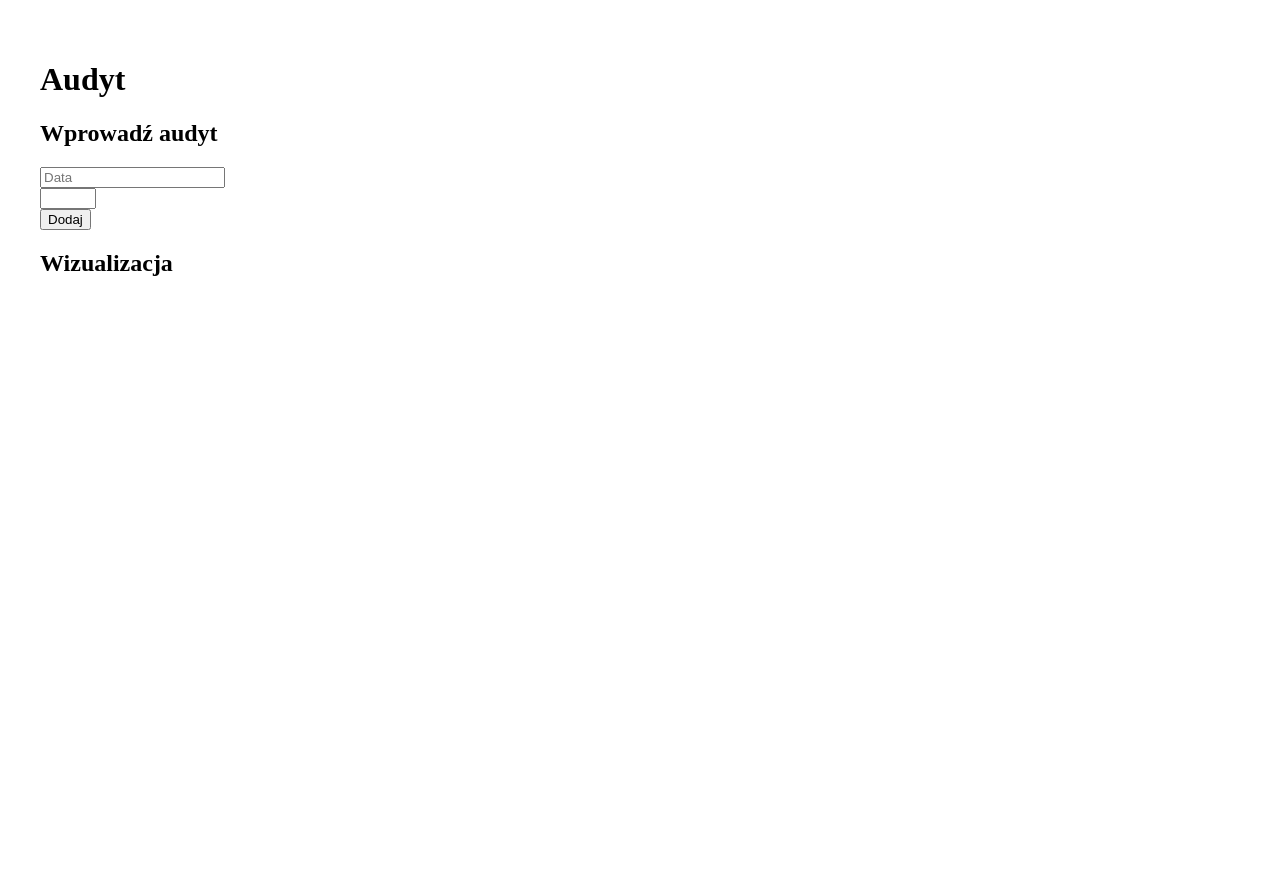
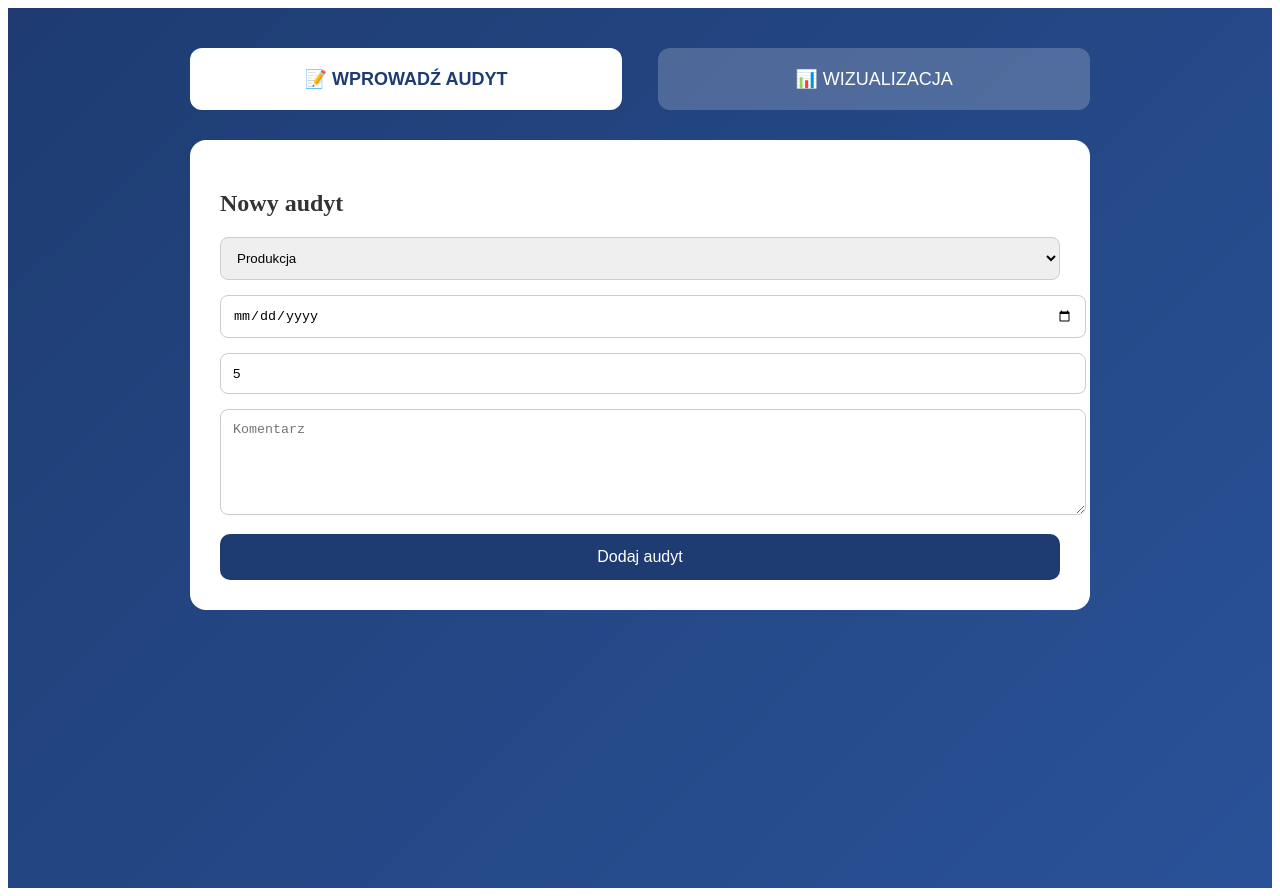
Before and after one commit to jakubpodsiadlo-stack/m-yn-sprawiedliwo-ci, a Next.js app: page / in a window 1280 px wide. Before the commit the page ends 800 px from the top, so only its background shows below. Built offline with nearby package versions, Linux system fonts and the light colour scheme.

Commit message:
Update index.js

```diff
--- a/pages/index.js
+++ b/pages/index.js
@@ -2,6 +2,7 @@ import { useEffect, useState } from "react";
 import PieChart from "../components/PieChart";
 
 export default function Home() {
+  const [tab, setTab] = useState("form");
   const [audits, setAudits] = useState([]);
   const [form, setForm] = useState({
     department: "Produkcja",
@@ -10,11 +11,12 @@ export default function Home() {
     comment: ""
   });
 
-  useEffect(() => {
-    fetch("/api/audits")
-      .then(res => res.json())
-      .then(setAudits);
-  }, []);
+  const load = async () => {
+    const res = await fetch("/api/audits");
+    setAudits(await res.json());
+  };
+
+  useEffect(() => { load(); }, []);
 
   const submit = async () => {
     await fetch("/api/audits", {
@@ -22,23 +24,147 @@ export default function Home() {
       headers: { "Content-Type": "application/json" },
       body: JSON.stringify(form)
     });
-
-    const updated = await fetch("/api/audits").then(r => r.json());
-    setAudits(updated);
+    setForm({ department: "Produkcja", date: "", score: 5, comment: "" });
+    load();
+    setTab("chart");
   };
 
   return (
-    <div style={{ padding: "2rem" }}>
-      <h1>Audyt</h1>
+    <div style={styles.page}>
+      <div style={styles.tabs}>
+        <button
+          onClick={() => setTab("form")}
+          style={tab === "form" ? styles.activeTab : styles.tab}
+        >
+          📝 WPROWADŹ AUDYT
+        </button>
+        <button
+          onClick={() => setTab("chart")}
+          style={tab === "chart" ? styles.activeTab : styles.tab}
+        >
+          📊 WIZUALIZACJA
+        </button>
+      </div>
 
-      <h2>Wprowadź audyt</h2>
-      <input placeholder="Data" onChange={e => setForm({...form, date: e.target.value})} /><br />
-      <input type="number" min="1" max="10"
-        onChange={e => setForm({...form, score: Number(e.target.value)})} /><br />
-      <button onClick={submit}>Dodaj</button>
+      <div style={styles.content}>
+        {tab === "form" && (
+          <div style={styles.card}>
+            <h2>Nowy audyt</h2>
 
-      <h2>Wizualizacja</h2>
-      {audits.length > 0 && <PieChart audits={audits} />}
+            <select
+              value={form.department}
+              onChange={e => setForm({ ...form, department: e.target.value })}
+              style={styles.input}
+            >
+              <option>Produkcja</option>
+              <option>HR</option>
+              <option>Finanse</option>
+              <option>IT</option>
+              <option>Logistyka</option>
+            </select>
+
+            <input
+              type="date"
+              value={form.date}
+              onChange={e => setForm({ ...form, date: e.target.value })}
+              style={styles.input}
+            />
+
+            <input
+              type="number"
+              min="1"
+              max="10"
+              value={form.score}
+              onChange={e => setForm({ ...form, score: +e.target.value })}
+              style={styles.input}
+            />
+
+            <textarea
+              placeholder="Komentarz"
+              value={form.comment}
+              onChange={e => setForm({ ...form, comment: e.target.value })}
+              style={{ ...styles.input, height: "80px" }}
+            />
+
+            <button onClick={submit} style={styles.submit}>
+              Dodaj audyt
+            </button>
+          </div>
+        )}
+
+        {tab === "chart" && (
+          <div style={styles.card}>
+            {audits.length > 0 ? (
+              <PieChart audits={audits} />
+            ) : (
+              <p>Brak danych do wizualizacji</p>
+            )}
+          </div>
+        )}
+      </div>
     </div>
   );
 }
+
+const styles = {
+  page: {
+    minHeight: "100vh",
+    background: "linear-gradient(135deg, #1e3c72, #2a5298)",
+    padding: "40px",
+    color: "#fff"
+  },
+  tabs: {
+    display: "flex",
+    justifyContent: "space-between",
+    maxWidth: "900px",
+    margin: "0 auto 30px"
+  },
+  tab: {
+    width: "48%",
+    padding: "20px",
+    fontSize: "18px",
+    borderRadius: "12px",
+    border: "none",
+    cursor: "pointer",
+    background: "rgba(255,255,255,0.2)",
+    color: "#fff"
+  },
+  activeTab: {
+    width: "48%",
+    padding: "20px",
+    fontSize: "18px",
+    borderRadius: "12px",
+    border: "none",
+    cursor: "pointer",
+    background: "#ffffff",
+    color: "#1e3c72",
+    fontWeight: "bold"
+  },
+  content: {
+    maxWidth: "900px",
+    margin: "0 auto"
+  },
+  card: {
+    background: "#ffffff",
+    color: "#333",
+    borderRadius: "16px",
+    padding: "30px"
+  },
+  input: {
+    width: "100%",
+    padding: "12px",
+    marginBottom: "15px",
+    borderRadius: "8px",
+    border: "1px solid #ccc"
+  },
+  submit: {
+    width: "100%",
+    padding: "14px",
+    borderRadius: "10px",
+    border: "none",
+    background: "#1e3c72",
+    color: "#fff",
+    fontSize: "16px",
+    cursor: "pointer"
+  }
+};
```
